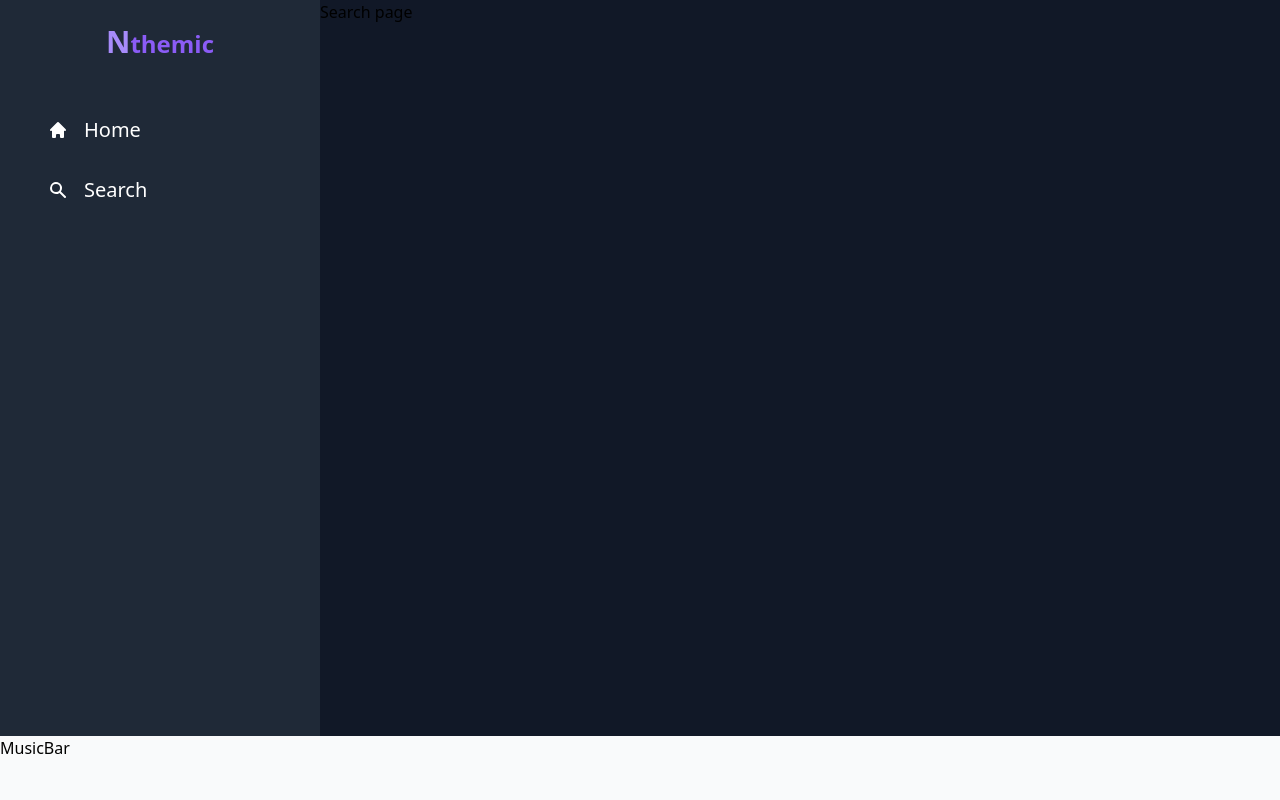
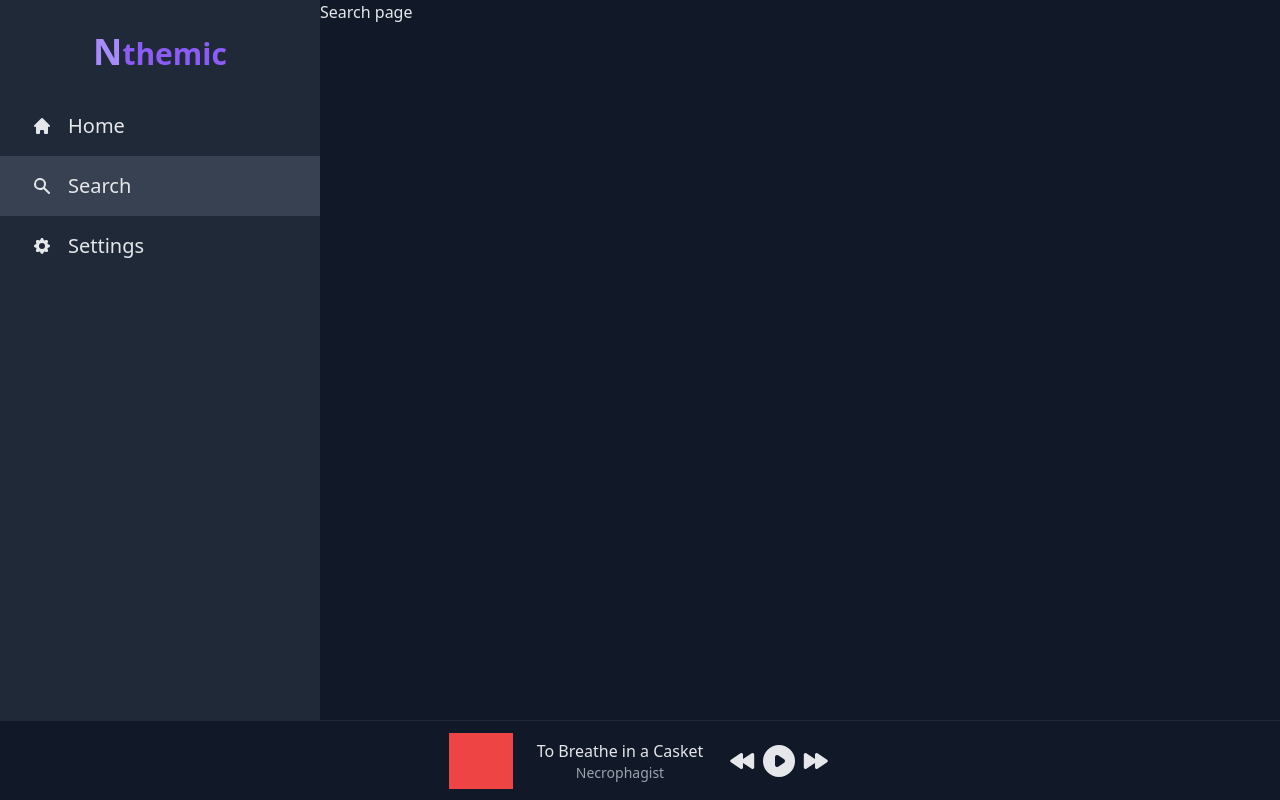
Before and after one commit to RubinBarclay/nthemic, a React (Vite) app: page /search in a window 1280 px wide. Built offline with nearby package versions, Linux system fonts and the light colour scheme.

Commit message:
general layout done

```diff
--- a/src/App.jsx
+++ b/src/App.jsx
@@ -3,7 +3,6 @@ import {
   BrowserRouter as Router,
   Switch,
   Route,
-  Link
 } from "react-router-dom";
 
 import Home from './containers/Home';
@@ -14,7 +13,7 @@ import MusicBar from './components/MusicBar';
 const App = () => {
   return (
     <Router>
-      <div className="h-screen bg-gray-900 grid grid-cols-12">
+      <div className="h-screen font-sans text-gray-200 bg-gray-900 grid grid-cols-12">
         <Sidenav />
         <Switch>
           <Route exact path="/" component={Home} />
--- a/src/components/MusicBar.jsx
+++ b/src/components/MusicBar.jsx
@@ -2,7 +2,25 @@ import React from 'react';
 
 const MusicBar = () => {
   return (
-    <div className="absolute bottom-0 w-screen h-16 bg-black bg-gray-50">MusicBar</div>
+    <div className="absolute bottom-0 flex items-center justify-center w-screen h-20 bg-gray-900 border-t border-gray-800">
+      <div className="w-16 bg-red-500 h-14"></div>
+      <div className="px-6 text-center">
+        <p>To Breathe in a Casket</p>
+        <p className="text-sm text-gray-400">Necrophagist</p>
+      </div>
+      <svg xmlns="http://www.w3.org/2000/svg" className="w-8 h-8" viewBox="0 0 20 20" fill="currentColor">
+        <path d="M8.445 14.832A1 1 0 0010 14v-2.798l5.445 3.63A1 1 0 0017 14V6a1 1 0 00-1.555-.832L10 8.798V6a1 1 0 00-1.555-.832l-6 4a1 1 0 000 1.664l6 4z" />
+      </svg>
+      <svg xmlns="http://www.w3.org/2000/svg" className="w-10 h-10" viewBox="0 0 20 20" fill="currentColor">
+        <path fillRule="evenodd" d="M10 18a8 8 0 100-16 8 8 0 000 16zM9.555 7.168A1 1 0 008 8v4a1 1 0 001.555.832l3-2a1 1 0 000-1.664l-3-2z" clipRule="evenodd" />
+      </svg>
+      {/* <svg xmlns="http://www.w3.org/2000/svg" className="w-5 h-5" viewBox="0 0 20 20" fill="currentColor">
+        <path fillRule="evenodd" d="M18 10a8 8 0 11-16 0 8 8 0 0116 0zM7 8a1 1 0 012 0v4a1 1 0 11-2 0V8zm5-1a1 1 0 00-1 1v4a1 1 0 102 0V8a1 1 0 00-1-1z" clipRule="evenodd" />
+      </svg> */}
+      <svg xmlns="http://www.w3.org/2000/svg" className="w-8 h-8" viewBox="0 0 20 20" fill="currentColor">
+        <path d="M4.555 5.168A1 1 0 003 6v8a1 1 0 001.555.832L10 11.202V14a1 1 0 001.555.832l6-4a1 1 0 000-1.664l-6-4A1 1 0 0010 6v2.798l-5.445-3.63z" />
+      </svg>
+    </div>
   )
 }
 
--- a/src/components/Sidenav.jsx
+++ b/src/components/Sidenav.jsx
@@ -1,24 +1,34 @@
 import React from 'react';
+import { NavLink } from "react-router-dom";
 
 const Sidenav = () => {
   return (
-    <div className="bg-gray-800 col-span-3">
-      <h1 className="p-6 text-2xl font-semibold text-center text-purple-500"><span className="text-3xl text-purple-400">N</span>themic</h1>
-      <ul className="p-4 list-none">
-        {/* Try to use the @apply tailind funnction, to pervent duplicating css classes like with li tags below */}
-        <li className="flex items-center p-4 px-8 text-xl text-white hover:text-purple-500">
-          <svg xmlns="http://www.w3.org/2000/svg" class="h-5 w-5" viewBox="0 0 20 20" fill="currentColor">
+    <div className="py-2 bg-gray-800 col-span-3">
+      <h1 className="p-6 text-3xl font-semibold text-center text-purple-500"><span className="text-4xl text-purple-400">N</span>themic</h1>
+      <div className="flex flex-col">
+
+        <NavLink exact to="/" activeClassName="bg-gray-700" className="flex items-center p-4 px-8 text-xl hover:text-purple-400">
+          <svg xmlns="http://www.w3.org/2000/svg" className="w-5 h-5" viewBox="0 0 20 20" fill="currentColor">
             <path d="M10.707 2.293a1 1 0 00-1.414 0l-7 7a1 1 0 001.414 1.414L4 10.414V17a1 1 0 001 1h2a1 1 0 001-1v-2a1 1 0 011-1h2a1 1 0 011 1v2a1 1 0 001 1h2a1 1 0 001-1v-6.586l.293.293a1 1 0 001.414-1.414l-7-7z" />
           </svg>
           <span className="pl-4">Home</span>
-        </li>
-        <li className="flex items-center p-4 px-8 text-xl text-white hover:text-purple-500">
+        </NavLink>
+
+        <NavLink to="/search" activeClassName="bg-gray-700" className="flex items-center p-4 px-8 text-xl hover:text-purple-400">
           <svg xmlns="http://www.w3.org/2000/svg" className="inline w-5 h-5" viewBox="0 0 20 20" fill="currentColor">
             <path fillRule="evenodd" d="M8 4a4 4 0 100 8 4 4 0 000-8zM2 8a6 6 0 1110.89 3.476l4.817 4.817a1 1 0 01-1.414 1.414l-4.816-4.816A6 6 0 012 8z" clipRule="evenodd" />
           </svg>
           <span className="pl-4">Search</span>
-        </li>
-      </ul>
+        </NavLink>
+
+        <NavLink to="/settings" activeClassName="bg-gray-700" className="flex items-center p-4 px-8 text-xl hover:text-purple-400">
+          <svg xmlns="http://www.w3.org/2000/svg" className="w-5 h-5" viewBox="0 0 20 20" fill="currentColor">
+            <path fillRule="evenodd" d="M11.49 3.17c-.38-1.56-2.6-1.56-2.98 0a1.532 1.532 0 01-2.286.948c-1.372-.836-2.942.734-2.106 2.106.54.886.061 2.042-.947 2.287-1.561.379-1.561 2.6 0 2.978a1.532 1.532 0 01.947 2.287c-.836 1.372.734 2.942 2.106 2.106a1.532 1.532 0 012.287.947c.379 1.561 2.6 1.561 2.978 0a1.533 1.533 0 012.287-.947c1.372.836 2.942-.734 2.106-2.106a1.533 1.533 0 01.947-2.287c1.561-.379 1.561-2.6 0-2.978a1.532 1.532 0 01-.947-2.287c.836-1.372-.734-2.942-2.106-2.106a1.532 1.532 0 01-2.287-.947zM10 13a3 3 0 100-6 3 3 0 000 6z" clipRule="evenodd" />
+          </svg>
+          <span className="pl-4">Settings</span>
+        </NavLink>
+
+      </div>
     </div>
   )
 }
```
